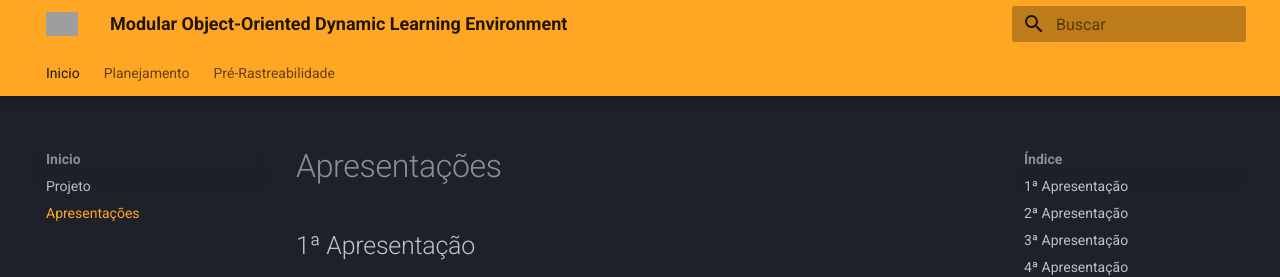
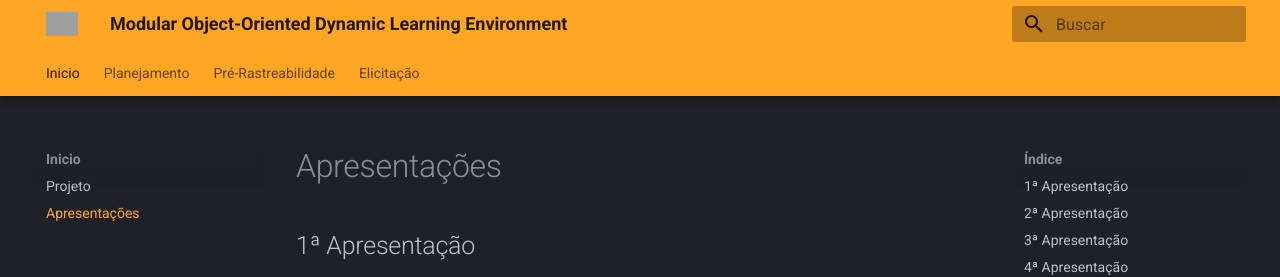
Before and after one commit to Requisitos-de-Software/2022.2-Moodle, an MkDocs documentation site: the page built from docs/apresentacoes.md, in a window 1280 px wide. Shown: the top 277 px of the page. Built offline with MkDocs 1.6.1 and Material for MkDocs 9.7.7, drawn with Linux system fonts in a browser that asks for light colours; grey boxes are pictures that could not be loaded.

Commit message:
Adicionando o caminho das personas no Mkdocs

```diff
--- a/mkdocs.yml
+++ b/mkdocs.yml
@@ -46,3 +46,5 @@ nav:
   - Pré-Rastreabilidade:
     - Aplicativos avaliados: Pré-Rastreabilidade/apps_avaliados.md
     - RichPicture: Pré-Rastreabilidade/rich_picture.md
+  - Elicitação:
+    - Personas: Elicitação/personas.md
```
